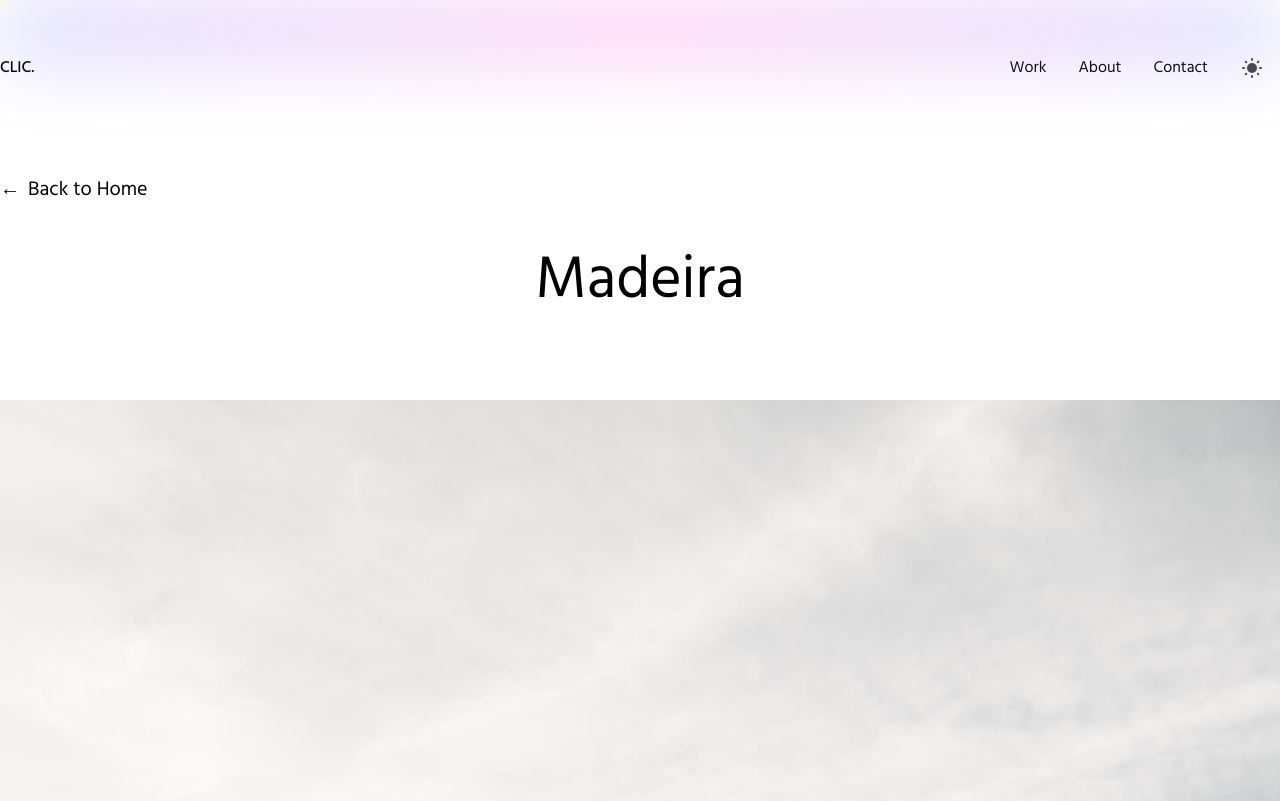
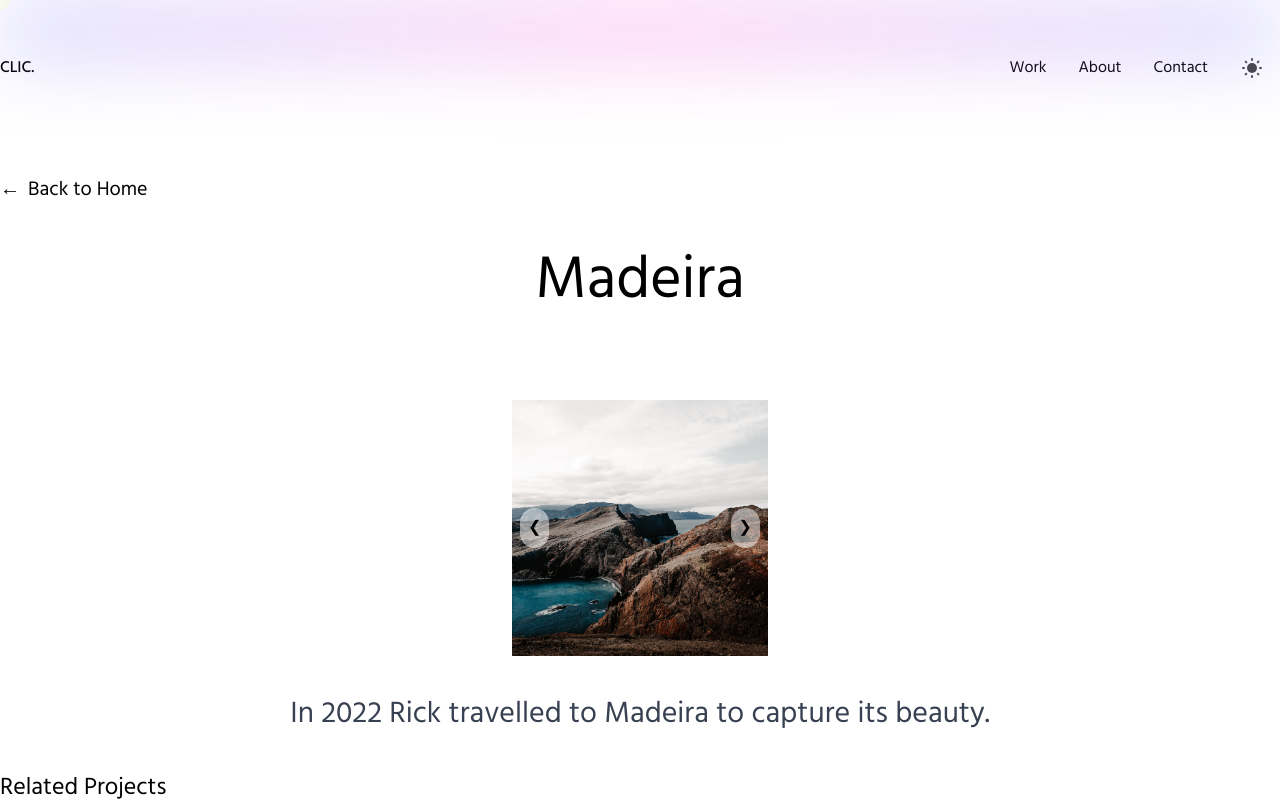
Before and after one commit to NanitheWhat/Website, a Next.js app: page /projects/1 in a window 1280 px wide. Shown: the top 801 px of the page. Built offline with nearby package versions, Linux system fonts and the light colour scheme.

Commit message:
fix hpoefully 1

```diff
--- a/components/Projects/ProjectPage.js
+++ b/components/Projects/ProjectPage.js
@@ -66,11 +66,11 @@ const ProjectPage = ({ project }) => {
             </h1>
 
             <div ref={sliderRef} className="mt-10 laptop:mt-20 w-full flex justify-center">
-              <div className="relative">
+              <div className="relative w-64 h-64"> {/* Set fixed width and height for square */}
                 <img
                   src={project.media[currentIndex]}
                   alt={`Project media ${currentIndex + 1}`}
-                  className="max-w-full h-auto"
+                  className="absolute inset-0 w-full h-full object-cover"
                 />
                 <button
                   onClick={prevSlide}
@@ -118,6 +118,7 @@ const ProjectPage = ({ project }) => {
 };
 
 
+
 // Example of how to get the project data from the JSON file
 const getProjectById = (id) => {
   const projectsData = require('/data/projects.json');
```
